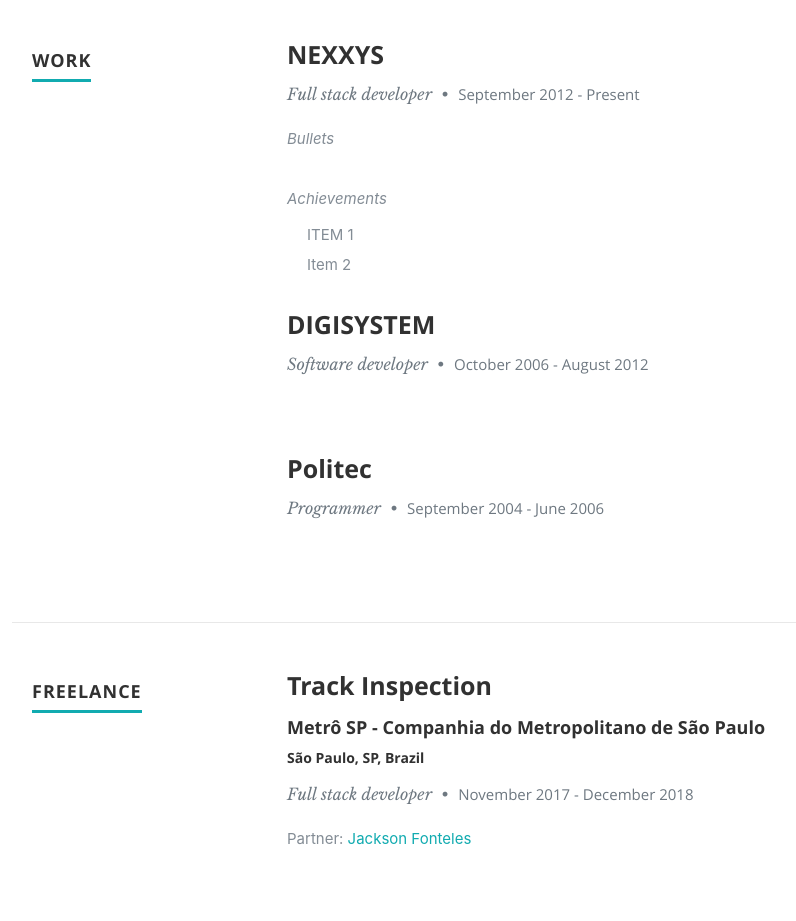
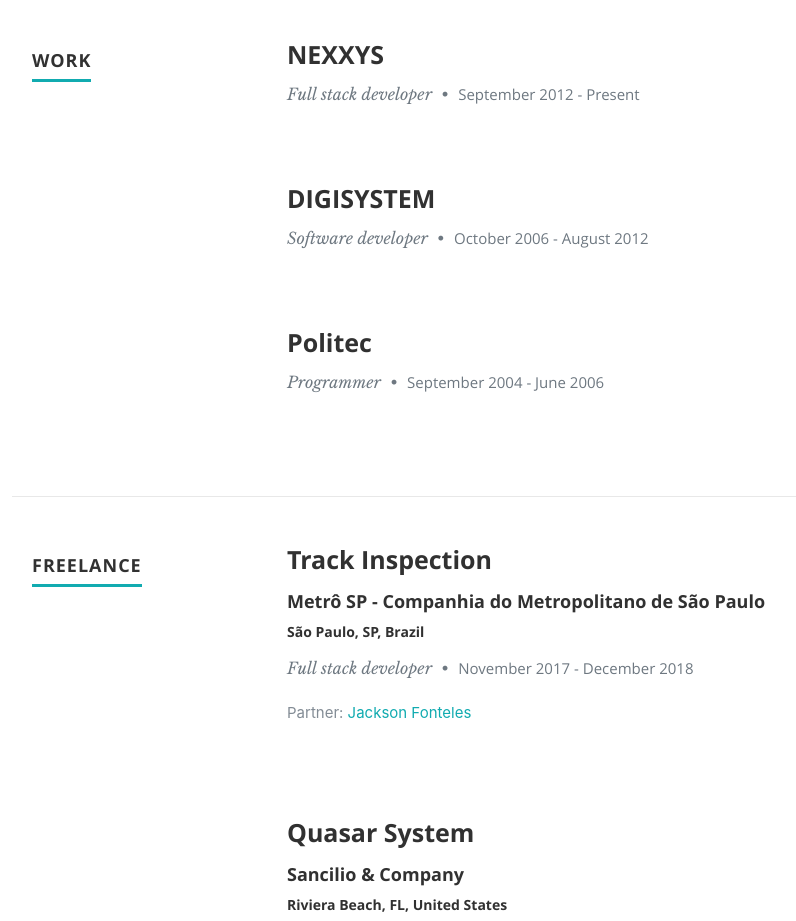
Before and after one commit to LucasRosinelli/resume, a React (Create React App) app: page / in a window 1280 px wide. Shown: the part 1640-2561 px from the top of the page, without its empty margins (118-914 px from the left). Built offline with nearby package versions, Linux system fonts and the light colour scheme.

Commit message:
Unnecessary content removed from Work

```diff
--- a/src/components/resume/resume.js
+++ b/src/components/resume/resume.js
@@ -33,6 +33,7 @@ export default class Resume extends Component {
                             <div className="twelve columns">
                                 <h3>NEXXYS</h3>
                                 <p className="info">Full stack developer <span>•</span> <em className="date">September 2012 - Present</em></p>
+                                {/*
                                 <p>
                                     <i>Bullets</i>
                                 </p>
@@ -42,6 +43,10 @@ export default class Resume extends Component {
                                         <li>ITEM 1</li>
                                         <li>Item 2</li>
                                     </ul>
+                                </p>
+                                */}
+                                <p>
+                                    &nbsp;
                                 </p>
                             </div>
                         </div>
```
